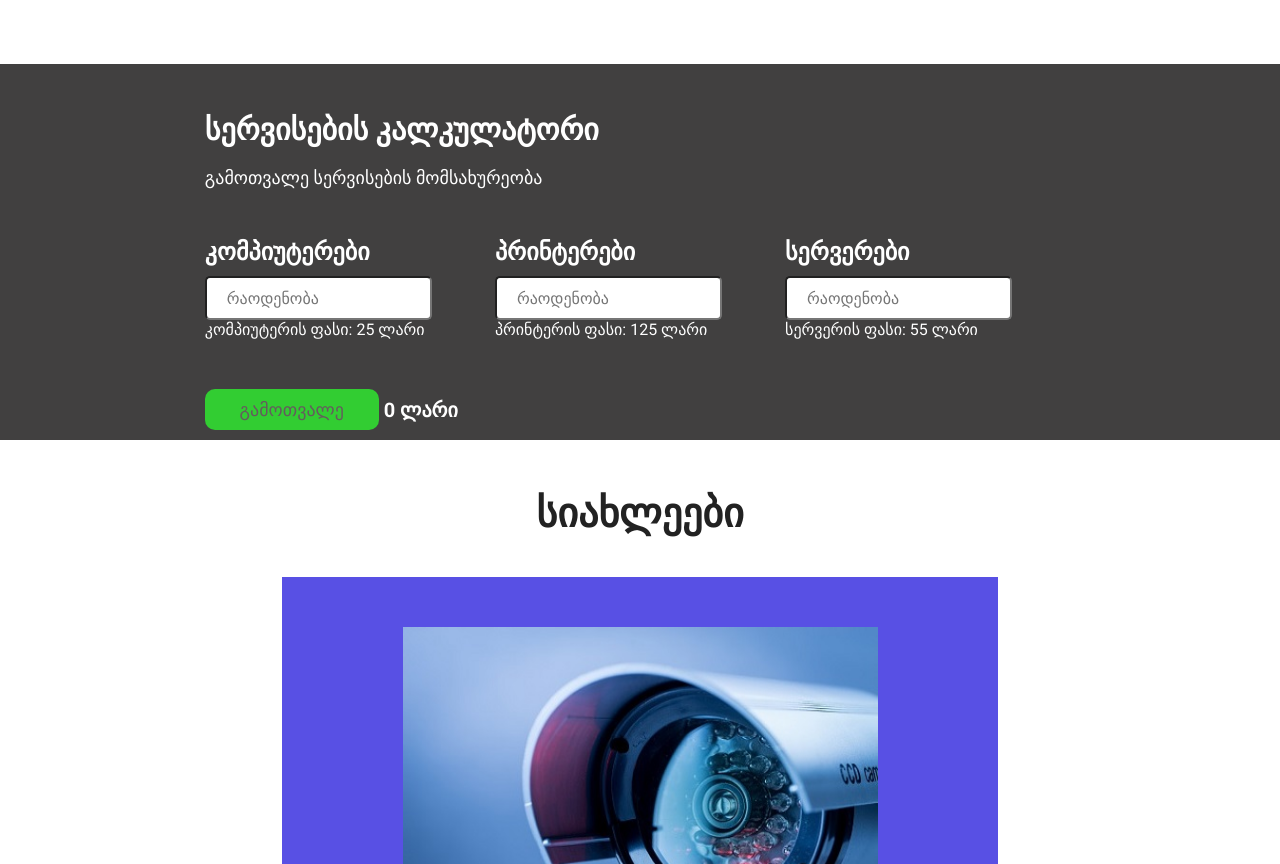
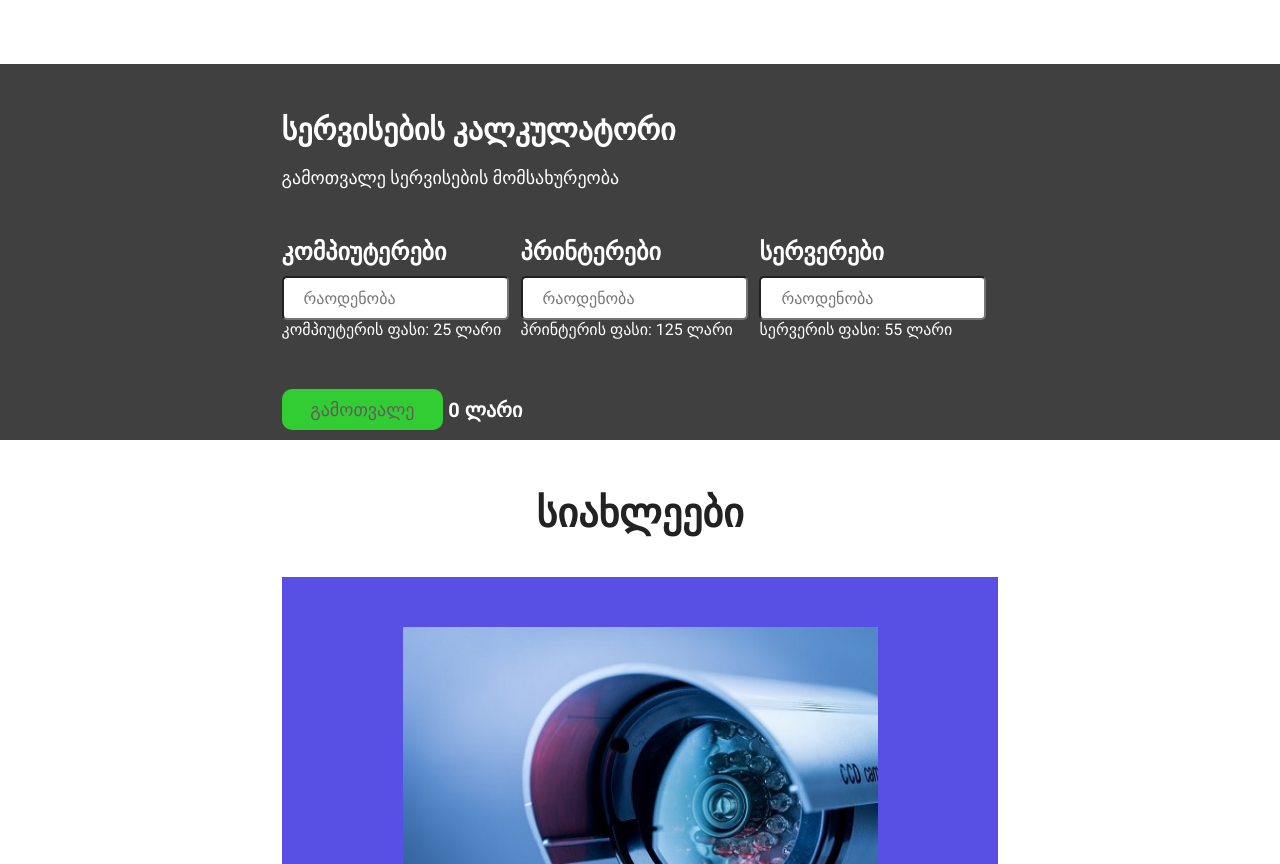
Before and after one commit to R-Oto/website_1, a plain HTML site: page index.html in a window 1280 px wide. Shown: the part 1406-2270 px from the top of the page. Drawn offline with nearby package versions, Linux system fonts and the light colour scheme; a script that the page names is missing.

Commit message:
completed

```diff
--- a/style.css
+++ b/style.css
@@ -131,7 +131,7 @@ body{
     color: white;
     width: 100%;
     text-align: start;
-    padding: 1rem 16%;
+    padding: 1rem 22%;
 }
 .bar .box h1{
     font-size: 3rem;
```
